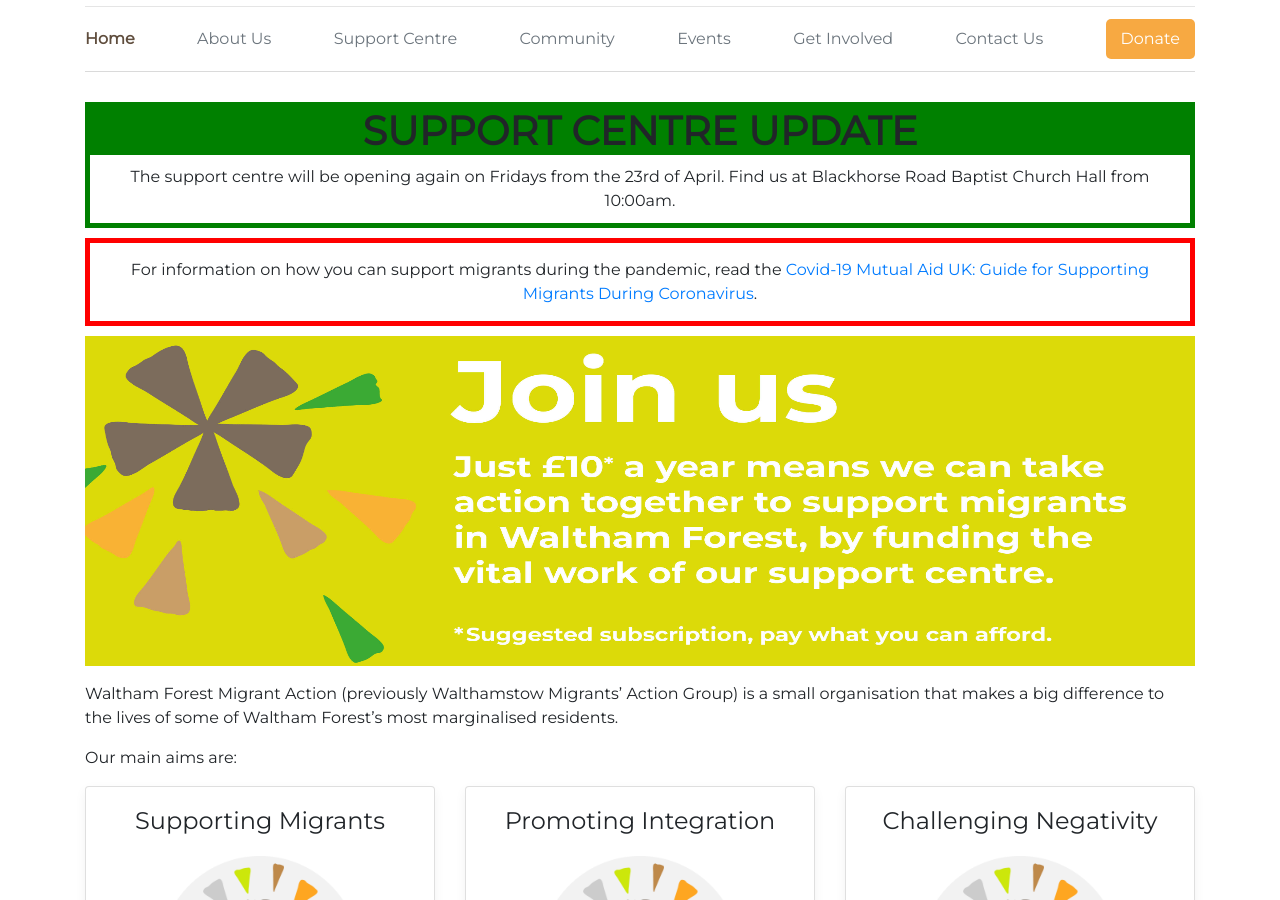
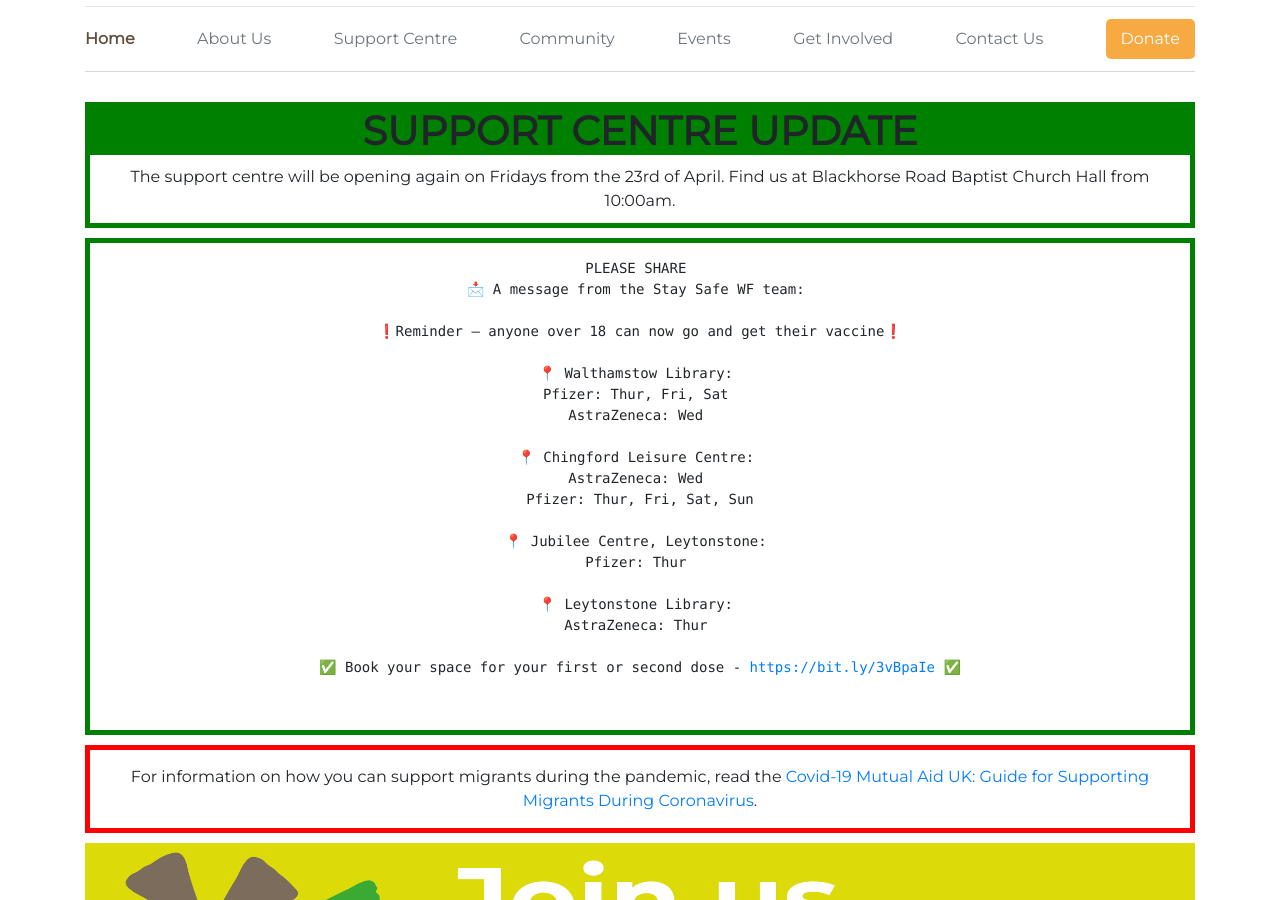
Before and after one commit to wfmigrantaction/wfmigrantaction.github.io, a Jekyll site: the page built from index.md, in a window 1280 px wide and 900 px high, scrolled down 224 px. Built offline with Jekyll 4.4.1, drawn with Linux system fonts in a browser that asks for light colours; comment, search, counter and statistics services are not loaded.

Commit message:
add vaccine notice

```diff
--- a/_includes/coronavirus.html
+++ b/_includes/coronavirus.html
@@ -7,6 +7,31 @@ The support centre will be opening again on Fridays from the 23rd of April. Find
 </p>
 </div>
 
+<div style="border: 5px solid green; text-align: center; padding: 15px; margin-bottom: 10px;">
+  <pre>
+PLEASE SHARE
+📩 A message from the Stay Safe WF team:
+
+❗Reminder – anyone over 18 can now go and get their vaccine❗
+
+📍 Walthamstow Library:
+Pfizer: Thur, Fri, Sat
+AstraZeneca: Wed
+
+📍 Chingford Leisure Centre:
+AstraZeneca: Wed
+Pfizer: Thur, Fri, Sat, Sun
+
+📍 Jubilee Centre, Leytonstone:
+Pfizer: Thur
+
+📍 Leytonstone Library:
+AstraZeneca: Thur
+
+✅ Book your space for your first or second dose - <a href="https://bit.ly/3vBpaIe">https://bit.ly/3vBpaIe</a> ✅
+  </pre>
+</div>
+
 <div style="border: 5px solid red; text-align: center; padding: 15px; margin-bottom: 10px;">
   For information on how you can support migrants during the pandemic, read the
   <a href="https://docs.google.com/document/d/11cKMCy08ebN-lJQsP1jvsTcSfwC6YeE8FYrmAZCoZ1w/edit" target="_blank">Covid-19 Mutual Aid UK: Guide for Supporting Migrants During Coronavirus</a>.
```
